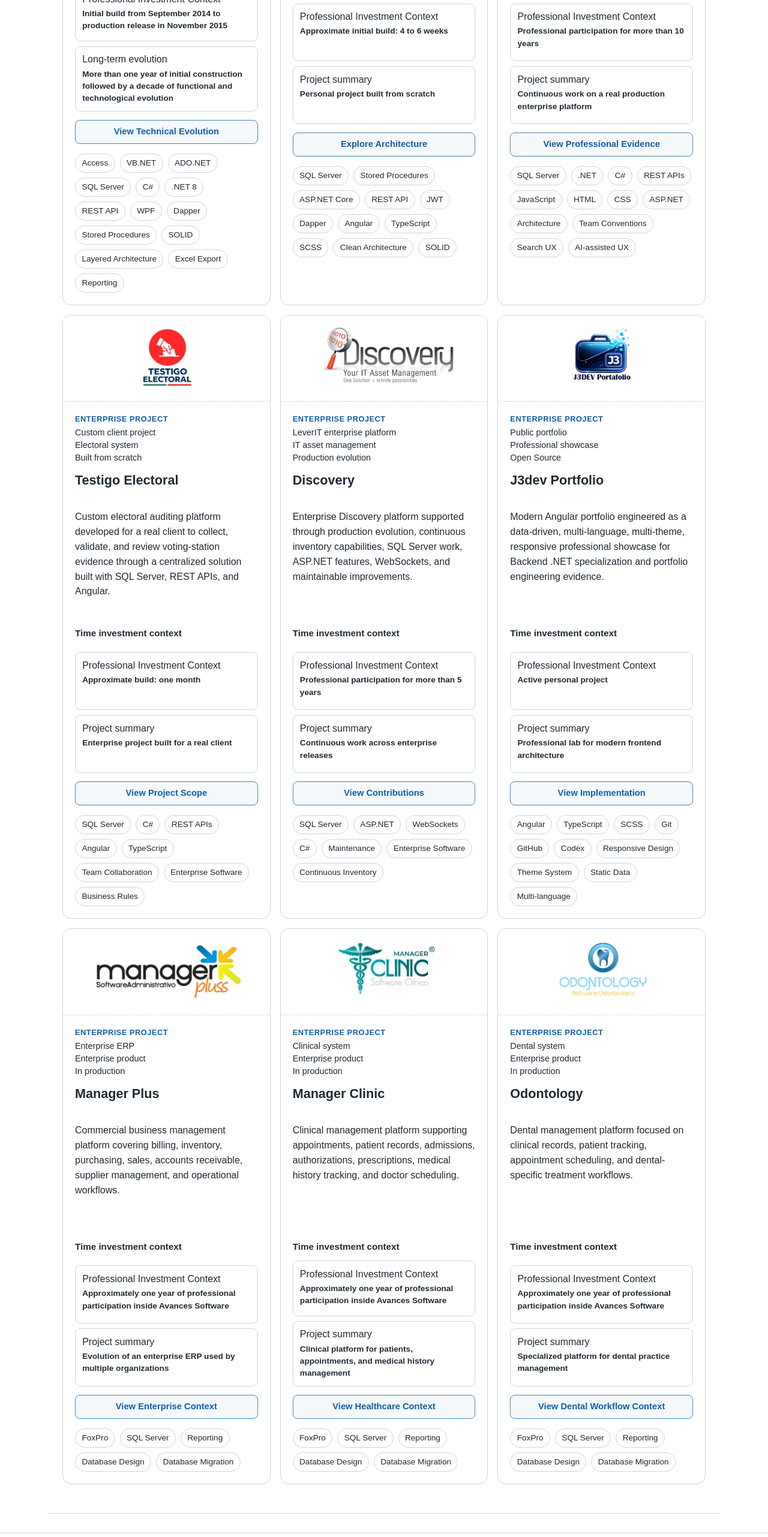
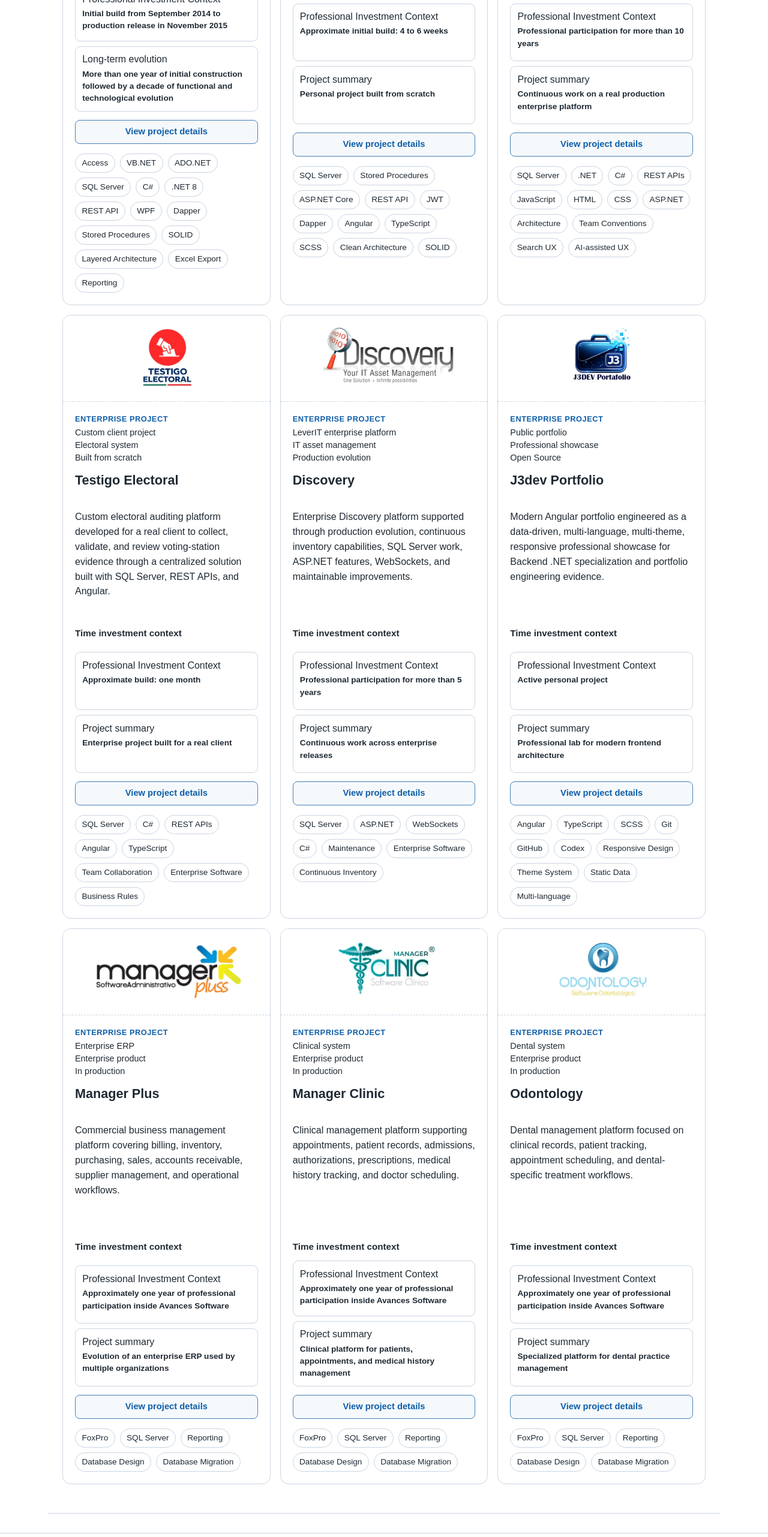
Before and after one commit to jorgejaimes085GH/J3dev-portfolio, an Angular app: page /projects in a window 1280 px wide. Shown: the part 1400-3963 px from the top of the page at 60% size. Built offline with nearby package versions, Linux system fonts and the light colour scheme.

Commit message:
Standardize project detail button labels

```diff
--- a/src/app/data/projects.data.ts
+++ b/src/app/data/projects.data.ts
@@ -129,7 +129,7 @@ const PROJECT_ITEMS: Project[] = [
     shortDescription:
       'Long-running enterprise workflow system used in production since 2015, evolved across more than a decade from Access and VB.NET toward SQL Server, modern .NET architecture, and adaptable business workflows.',
     visualLabel: 'Enterprise workflow system visual',
-    ctaLabel: 'View Technical Evolution',
+    ctaLabel: 'View project details',
     context: [
       'Real enterprise system with more than a decade of evolution across production business needs.',
       'Initially created as a monolithic Access + VB.NET application using ADO.NET.',
@@ -206,7 +206,7 @@ const PROJECT_ITEMS: Project[] = [
     shortDescription:
       'Own financial control product designed from scratch with Clean Architecture direction, REST APIs, JWT authentication, Dapper data access, SQL Server workflows, and an Angular frontend while preparing a public demo.',
     visualLabel: 'Financial control application visual',
-    ctaLabel: 'Explore Architecture',
+    ctaLabel: 'View project details',
     context: [
       'Own product initiative designed from zero to organize practical financial workflows.',
       'Backend-oriented project that demonstrates product thinking, API boundaries, authentication, and data modeling decisions.',
@@ -264,7 +264,7 @@ const PROJECT_ITEMS: Project[] = [
     shortDescription:
       'Enterprise help desk platform supported in production for years through backend and frontend maintenance, SQL Server work, search optimization, new business flows, and functional evolution.',
     visualLabel: 'LeverIT help desk platform visual',
-    ctaLabel: 'View Professional Evidence',
+    ctaLabel: 'View project details',
     context: [
       'Professional enterprise project worked on during Jorge’s LeverIT experience.',
       'Contributions are described without exposing source code, private demos, client names, or proprietary implementation details.',
@@ -329,7 +329,7 @@ const PROJECT_ITEMS: Project[] = [
     shortDescription:
       'Custom electoral auditing platform developed for a real client to collect, validate, and review voting-station evidence through a centralized solution built with SQL Server, REST APIs, and Angular.',
     visualLabel: 'LeverIT custom client project visual',
-    ctaLabel: 'View Project Scope',
+    ctaLabel: 'View project details',
     context: [
       'Professional custom client project worked on during Jorge’s LeverIT experience.',
       'Built collaboratively from scratch with two teammates using SQL Server, REST APIs, and Angular for the presentation layer.',
@@ -379,7 +379,7 @@ const PROJECT_ITEMS: Project[] = [
     shortDescription:
       'Enterprise Discovery platform supported through production evolution, continuous inventory capabilities, SQL Server work, ASP.NET features, WebSockets, and maintainable improvements.',
     visualLabel: 'LeverIT enterprise discovery platform visual',
-    ctaLabel: 'View Contributions',
+    ctaLabel: 'View project details',
     context: [
       'Professional enterprise platform worked on during Jorge’s LeverIT experience.',
       'Supported production evolution, continuous inventory capabilities, SQL Server work, ASP.NET features, and WebSocket-related functionality.',
@@ -427,7 +427,7 @@ const PROJECT_ITEMS: Project[] = [
     shortDescription:
       'Modern Angular portfolio engineered as a data-driven, multi-language, multi-theme, responsive professional showcase for Backend .NET specialization and portfolio engineering evidence.',
     visualLabel: 'Portfolio application visual',
-    ctaLabel: 'View Implementation',
+    ctaLabel: 'View project details',
     context: [
       'Presents Backend .NET specialization, supporting fullstack capability, technical evolution, and recruiter-focused navigation.',
       'Public portfolio and open-source showcase for professional presentation.',
@@ -474,7 +474,7 @@ const PROJECT_ITEMS: Project[] = [
     shortDescription:
       'Commercial business management platform covering billing, inventory, purchasing, sales, accounts receivable, supplier management, and operational workflows.',
     visualLabel: 'Avances Software ERP enterprise system visual',
-    ctaLabel: 'View Enterprise Context',
+    ctaLabel: 'View project details',
     context: [
       'Earlier enterprise product experience from Avances Software.',
       'Represents historical production exposure to commercial ERP and business management workflows.',
@@ -514,7 +514,7 @@ const PROJECT_ITEMS: Project[] = [
     shortDescription:
       'Clinical management platform supporting appointments, patient records, admissions, authorizations, prescriptions, medical history tracking, and doctor scheduling.',
     visualLabel: 'Avances Software healthcare platform visual',
-    ctaLabel: 'View Healthcare Context',
+    ctaLabel: 'View project details',
     context: [
       'Earlier enterprise product experience from Avances Software.',
       'Represents historical production exposure to healthcare management workflows.',
@@ -554,7 +554,7 @@ const PROJECT_ITEMS: Project[] = [
     shortDescription:
       'Dental management platform focused on clinical records, patient tracking, appointment scheduling, and dental-specific treatment workflows.',
     visualLabel: 'Avances Software dental management platform visual',
-    ctaLabel: 'View Dental Workflow Context',
+    ctaLabel: 'View project details',
     context: [
       'Earlier enterprise product experience from Avances Software.',
       'Represents historical production exposure to dental practice and patient workflow management.',
@@ -655,7 +655,7 @@ const projectSpanishText: Record<string, Partial<Project>> = {
     shortDescription:
       'Sistema empresarial de flujo de trabajo usado en producción desde 2015, evolucionado durante más de una década desde Access y VB.NET hacia SQL Server, arquitectura .NET moderna y flujos de negocio adaptables.',
     visualLabel: 'Visual del sistema de flujo empresarial',
-    ctaLabel: 'Ver evolución técnica',
+    ctaLabel: 'Ver detalles del proyecto',
     sourceCodeNote: '',
     confidentialityNote:
       'Este proyecto en producción se describe solo con contexto sanitizado. No se exponen código fuente, flujos propietarios, detalles de clientes ni datos operativos.',
@@ -666,7 +666,7 @@ const projectSpanishText: Record<string, Partial<Project>> = {
     shortDescription:
       'Producto propio de control financiero diseñado desde cero con dirección Clean Architecture, REST APIs, autenticación JWT, acceso a datos con Dapper, flujos SQL Server y frontend Angular mientras se prepara una demo pública.',
     visualLabel: 'Visual de aplicación de control financiero',
-    ctaLabel: 'Explorar arquitectura',
+    ctaLabel: 'Ver detalles del proyecto',
     sourceCodeNote: '',
     confidentialityNote:
       'Los ejemplos financieros y detalles de implementación se presentan de forma segura. El código fuente permanece privado por ahora mientras se prepara la demo.',
@@ -677,7 +677,7 @@ const projectSpanishText: Record<string, Partial<Project>> = {
     shortDescription:
       'Plataforma empresarial de mesa de ayuda apoyada en producción durante años mediante mantenimiento backend y frontend, trabajo con SQL Server, optimización de búsquedas, nuevos flujos de negocio y evolución funcional.',
     visualLabel: 'Visual de plataforma help desk de LeverIT',
-    ctaLabel: 'Ver evidencia profesional',
+    ctaLabel: 'Ver detalles del proyecto',
     sourceCodeNote: 'Producto privado de la empresa LeverIT.',
     confidentialityNote:
       'Este proyecto de LeverIT se representa solo con descripciones generalizadas y seguras para publicación. No se exponen código fuente, información privada de clientes, flujos propietarios, arquitectura interna ni datos operativos sensibles.',
@@ -688,7 +688,7 @@ const projectSpanishText: Record<string, Partial<Project>> = {
     shortDescription:
       'Plataforma personalizada de auditoría electoral desarrollada para un cliente real, permitiendo recopilar, validar y revisar evidencia de mesas de votación mediante una solución centralizada construida con SQL Server, REST APIs y Angular.',
     visualLabel: 'Visual de proyecto cliente personalizado LeverIT',
-    ctaLabel: 'Ver alcance del proyecto',
+    ctaLabel: 'Ver detalles del proyecto',
     sourceCodeNote:
       'No hay enlace GitHub, demo privada, código fuente, datos de cliente ni acceso a implementación propietaria para este proyecto cliente de LeverIT.',
     confidentialityNote:
@@ -700,7 +700,7 @@ const projectSpanishText: Record<string, Partial<Project>> = {
     shortDescription:
       'Plataforma empresarial Discovery apoyada mediante evolución en producción, capacidades de inventario continuo, trabajo con SQL Server, funcionalidades ASP.NET, WebSockets y mejoras mantenibles.',
     visualLabel: 'Visual de plataforma Discovery empresarial LeverIT',
-    ctaLabel: 'Ver contribuciones',
+    ctaLabel: 'Ver detalles del proyecto',
     sourceCodeNote:
       'No hay enlace GitHub, demo privada, código fuente, datos de cliente ni acceso a implementación propietaria para este proyecto empresarial de LeverIT.',
     confidentialityNote:
@@ -711,7 +711,7 @@ const projectSpanishText: Record<string, Partial<Project>> = {
     shortDescription:
       'Portfolio moderno en Angular construido como showcase profesional data-driven, multi-idioma, multi-tema y responsive para presentar especialización Backend .NET y evidencia de portfolio engineering.',
     visualLabel: 'Visual de aplicación portfolio',
-    ctaLabel: 'Ver implementación',
+    ctaLabel: 'Ver detalles del proyecto',
     sourceCodeNote:
       'El enlace al repositorio público está disponible para revisar la implementación.',
     confidentialityNote:
@@ -722,7 +722,7 @@ const projectSpanishText: Record<string, Partial<Project>> = {
     shortDescription:
       'Plataforma comercial de gestión empresarial que cubre facturación, inventario, compras, ventas, cuentas por cobrar, gestión de proveedores y flujos operativos.',
     visualLabel: 'Visual de sistema ERP empresarial de Avances Software',
-    ctaLabel: 'Ver contexto empresarial',
+    ctaLabel: 'Ver detalles del proyecto',
     sourceCodeNote:
       'No hay enlace GitHub, demo privada, código fuente, datos de cliente ni acceso a implementación propietaria para este producto empresarial de Avances Software.',
     confidentialityNote:
@@ -733,7 +733,7 @@ const projectSpanishText: Record<string, Partial<Project>> = {
     shortDescription:
       'Plataforma de gestión clínica que soporta citas, registros de pacientes, ingresos, autorizaciones, fórmulas, seguimiento de historia médica y agenda de doctores.',
     visualLabel: 'Visual de plataforma clínica de Avances Software',
-    ctaLabel: 'Ver contexto clínico',
+    ctaLabel: 'Ver detalles del proyecto',
     sourceCodeNote:
       'No hay enlace GitHub, demo privada, código fuente, datos de cliente ni acceso a implementación propietaria para este producto clínico de Avances Software.',
     confidentialityNote:
@@ -745,7 +745,7 @@ const projectSpanishText: Record<string, Partial<Project>> = {
     shortDescription:
       'Plataforma de gestión odontológica enfocada en registros clínicos, seguimiento de pacientes, programación de citas y flujos de tratamientos dentales específicos.',
     visualLabel: 'Visual de plataforma odontológica de Avances Software',
-    ctaLabel: 'Ver contexto de flujo dental',
+    ctaLabel: 'Ver detalles del proyecto',
     sourceCodeNote:
       'No hay enlace GitHub, demo privada, código fuente, datos de cliente ni acceso a implementación propietaria para este producto odontológico de Avances Software.',
     confidentialityNote:
```
